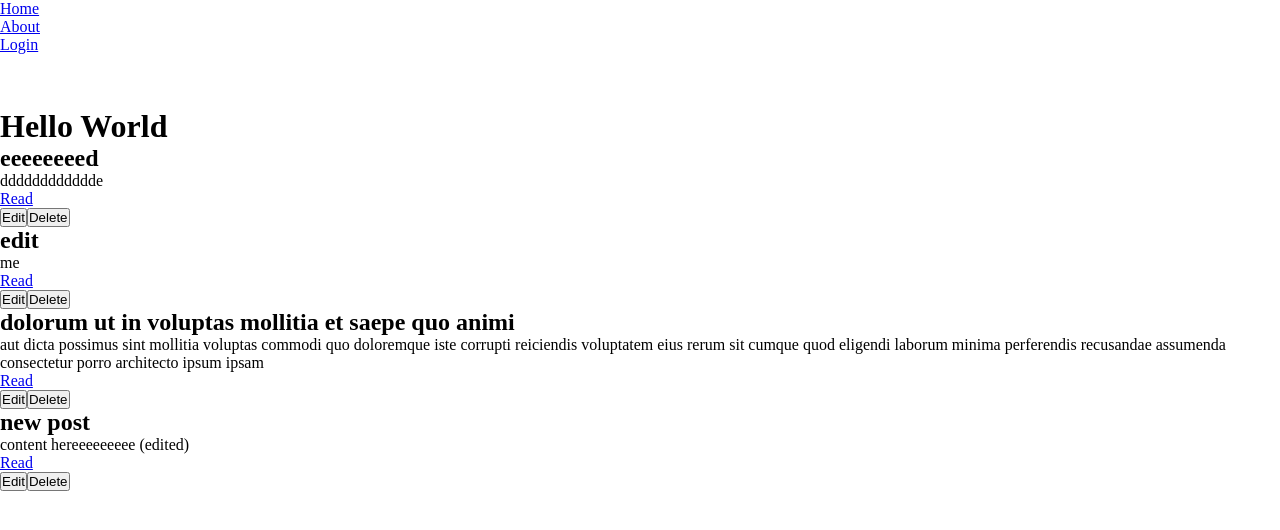
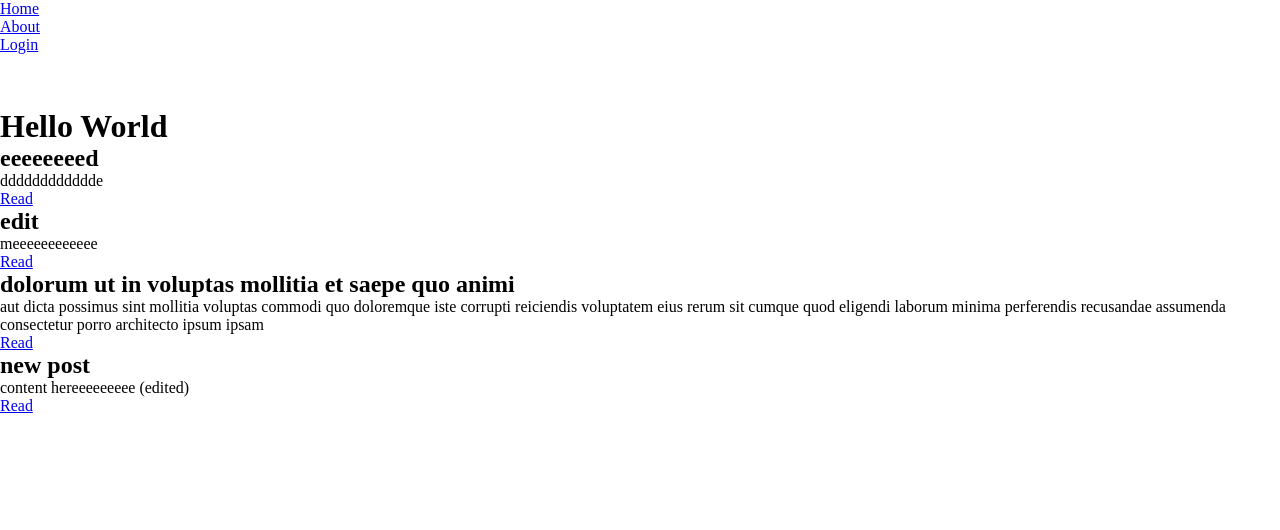
Before and after one commit to phogtr/b-angular, an Angular app: page / in a window 1280 px wide. Shown: the top 530 px of the page. Built offline with nearby package versions, Linux system fonts and the light colour scheme; data requests are answered from the project's data file.

Commit message:
auth edit post & delete post

```diff
--- a/data/db.json
+++ b/data/db.json
@@ -8,7 +8,7 @@
     {
       "id": 2,
       "title": "edit",
-      "body": "me"
+      "body": "meeeeeeeeeeee"
     },
     {
       "id": 13,
--- a/src/app/components/auth/auth-routing.module.ts
+++ b/src/app/components/auth/auth-routing.module.ts
@@ -4,6 +4,7 @@ import { AuthGuard } from './auth.guard';
 import { AuthComponent } from './auth/auth.component';
 import { CreatePostComponent } from './create-post/create-post.component';
 import { AuthChildComponent } from './auth-child/auth-child.component';
+import { EditPostComponent } from './edit-post/edit-post.component';
 
 const routes: Routes = [
   {
@@ -23,16 +24,21 @@ const routes: Routes = [
       },
     ],
   },
+  {
+    path: 'create-post',
+    component: CreatePostComponent,
+    canActivate: [AuthGuard],
+  },
+  {
+    path: 'post/edit/:id',
+    component: EditPostComponent,
+    canActivate: [AuthGuard],
+  },
   // {
   //   path: 'auth/auth-child',
   //   component: AuthChildComponent,
   //   canActivate: [AuthGuard],
   // },
-  {
-    path: 'create-post',
-    component: CreatePostComponent,
-    canActivate: [AuthGuard],
-  },
 ];
 
 @NgModule({
--- a/src/app/components/posts/post-item/post-item.component.html
+++ b/src/app/components/posts/post-item/post-item.component.html
@@ -4,6 +4,6 @@
     <p>{{post.body}}</p>
     <a [routerLink]="['/post', post.id]">Read</a>
   </div>
-  <button (click)="goToEditForm(post.id)">Edit</button>
-  <button (click)="onClickDelete(post)">Delete</button>
+  <button *ngIf="authService.isLoggedIn" (click)="goToEditForm(post.id)">Edit</button>
+  <button *ngIf="authService.isLoggedIn" (click)="onClickDelete(post)">Delete</button>
 </li>
--- a/src/app/components/posts/post-item/post-item.component.ts
+++ b/src/app/components/posts/post-item/post-item.component.ts
@@ -1,5 +1,6 @@
 import { Component, EventEmitter, Input, Output } from '@angular/core';
 import { Router } from '@angular/router';
+import { AuthService } from '../../../services/auth/auth.service';
 import { IPost } from '../../../services/post/post.service';
 
 @Component({
@@ -11,7 +12,7 @@ export class PostItemComponent {
   @Input() post!: IPost;
   @Output() onDeleteHandler: EventEmitter<IPost> = new EventEmitter();
 
-  constructor(private router: Router) {}
+  constructor(private router: Router, public authService: AuthService) {}
 
   goToEditForm(id: number) {
     this.router.navigate([`/post/edit/${id}`]);
--- a/src/app/components/posts/posts-routing.module.ts
+++ b/src/app/components/posts/posts-routing.module.ts
@@ -1,12 +1,8 @@
 import { NgModule } from '@angular/core';
 import { RouterModule, Routes } from '@angular/router';
-import { EditPostComponent } from './edit-post/edit-post.component';
 import { PostDetailComponent } from './post-detail/post-detail.component';
 
-const routes: Routes = [
-  { path: 'post/:id', component: PostDetailComponent },
-  { path: 'post/edit/:id', component: EditPostComponent },
-];
+const routes: Routes = [{ path: 'post/:id', component: PostDetailComponent }];
 
 @NgModule({
   imports: [RouterModule.forChild(routes)],
```
Also changed, not shown: src/app/components/auth/auth.module.ts (+7 -1 lines), src/app/components/posts/posts.module.ts (+1 -7 lines), src/app/components/auth/edit-post/edit-post.component.html (renamed from src/app/components/posts/edit-post/edit-post.component.html), src/app/components/auth/edit-post/edit-post.component.scss (added), src/app/components/auth/edit-post/edit-post.component.ts (renamed from src/app/components/posts/edit-post/edit-post.component.ts), 1 other file (tests, documents, lock files or other folders).
